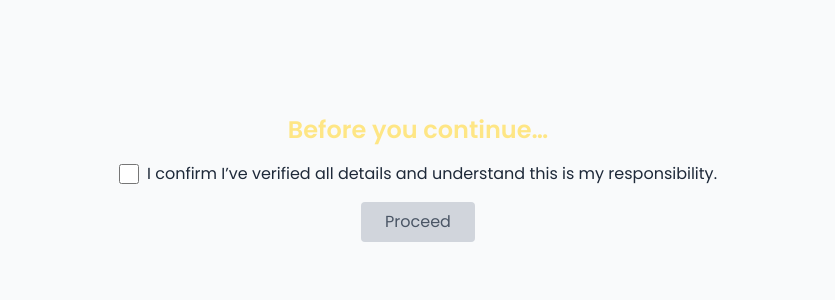
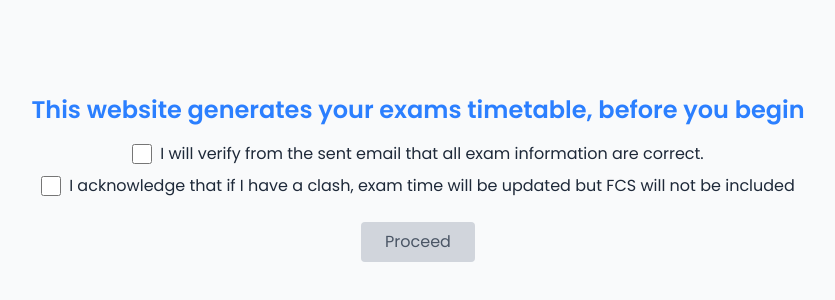
Before and after one commit to NithanZa/examinations, a Next.js app: page / in a window 1280 px wide. Shown: the part 222-522 px from the top of the page, without its empty margins (222-1057 px from the left). Built offline with nearby package versions, Linux system fonts and the light colour scheme.

Commit message:
confirmation

```diff
--- a/pages/index.js
+++ b/pages/index.js
@@ -1,9 +1,13 @@
 // pages/index.js
-import {useRef, useState, useEffect} from 'react';
+import {useEffect, useRef, useState} from 'react';
 import {ArrowLeft, Calendar, Clock, MapPin} from 'lucide-react';
 
 export default function Home() {
-    const [acknowledged, setAcknowledged] = useState(false);
+    // acknowledgement for details
+    const [detailsAcked, setDetailsAcked] = useState(false);
+
+    // acknowledgement for full centre supervision not being included
+    const [fcsAcked, setFcsAcked] = useState(false);
     const [ackSubmitted, setAckSubmitted] = useState(false);
 
     useEffect(() => {
@@ -266,26 +270,35 @@ export default function Home() {
 
             {!ackSubmitted && (
                 <div className="min-h-screen flex flex-col justify-center items-center bg-gray-50 p-6">
-                    <h2 className="text-2xl font-semibold mb-4 text-amber-200">Before you continue…</h2>
-                    <label className="inline-flex items-center space-x-2 mb-4">
+                    <h2 className="text-2xl font-semibold mb-4 text-blue-500">This website generates your exams timetable, before you begin</h2>
+                    <label className="inline-flex items-center space-x-2 mb-2">
                         <input
                             type="checkbox"
-                            checked={acknowledged}
-                            onChange={e => setAcknowledged(e.target.checked)}
+                            checked={detailsAcked}
+                            onChange={e => setDetailsAcked(e.target.checked)}
                             className="h-5 w-5 text-indigo-600"
                         />
-                        <span className="text-gray-800">
-                    I confirm I’ve verified all details and understand this is my responsibility.
-                </span>
+                        <span className="text-gray-800">I will verify from the sent email that all exam information are correct.</span>
+                    </label>
+                    <label className="inline-flex items-center space-x-2 mb-2">
+                        <div className="inline-flex items-center space-x-2 mb-4">
+                            <input
+                                type="checkbox"
+                                checked={fcsAcked}
+                                onChange={e => setFcsAcked(e.target.checked)}
+                                className="h-5 w-5 text-indigo-600"
+                            />
+                            <span className="text-gray-800">I acknowledge that if I have a clash, exam time will be updated but FCS will not be included</span>
+                        </div>
                     </label>
                     <button
                         onClick={() => {
                             setAckSubmitted(true)
                             localStorage.setItem('acknowledged', 'true')
                         }}
-                        disabled={!acknowledged}
+                        disabled={!(detailsAcked && fcsAcked)}
                         className={`px-6 py-2 rounded ${
-                            acknowledged
+                            detailsAcked && fcsAcked
                                 ? 'bg-indigo-600 text-white hover:bg-indigo-700'
                                 : 'bg-gray-300 text-gray-600 cursor-not-allowed'
                         }`}
```
